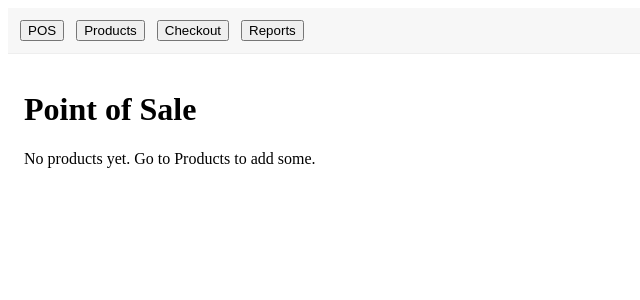
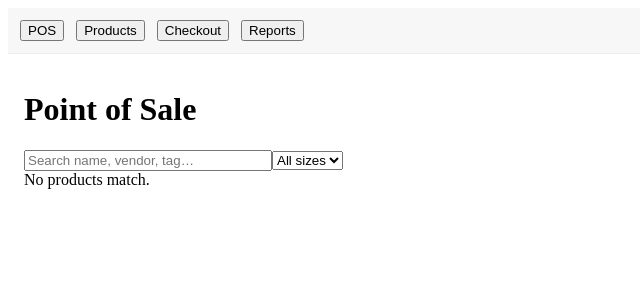
Before and after one commit to iprint3022-drewifey/Dirt-Inventory-POS, a React (Vite) app: page / in a window 1280 px wide. Shown: the top 300 px of the page, without its empty margins (0-640 px from the left). Built offline with nearby package versions, Linux system fonts and the light colour scheme.

Commit message:
Update POS.tsx

```diff
--- a/src/pages/POS.tsx
+++ b/src/pages/POS.tsx
@@ -1,38 +1,58 @@
-// src/pages/POS.tsx
-import { useMemo, useState } from "react";
+import { useEffect, useMemo, useState } from "react";
 import { inventoryStore } from "../store";
+import type { Item } from "../types";
 
 export default function POSPage() {
-  const items = useMemo(() => inventoryStore.getItems() ?? [], []);
+  const [items, setItems] = useState<Item[]>(inventoryStore.getItems());
+  const [q, setQ] = useState("");
+  const [sizeFilter, setSizeFilter] = useState<string>("");
 
-  if (!items.length) {
-    return (
-      <div className="p-4">
-        <h1 className="text-xl font-semibold mb-4">Point of Sale</h1>
-        <div>No products yet. Go to Products to add some.</div>
-      </div>
-    );
-  }
+  useEffect(() => inventoryStore.subscribeItems(() => setItems(inventoryStore.getItems())), []);
+
+  const filtered = useMemo(() => {
+    const lower = q.trim().toLowerCase();
+    return items.filter(it => {
+      const byQ = !lower || it.name.toLowerCase().includes(lower) || (it.vendor||"").toLowerCase().includes(lower) || (it.tags||[]).some(t=>t.toLowerCase().includes(lower));
+      const bySize = !sizeFilter || (it.sizes||[]).some(s=>s.size===sizeFilter);
+      return byQ && bySize;
+    });
+  }, [items, q, sizeFilter]);
+
+  const allSizes = useMemo(()=>Array.from(new Set(items.flatMap(i=>i.sizes?.map(s=>s.size)||[]))),[items]);
 
   return (
     <div className="p-4">
-      <h1 className="text-xl font-semibold mb-4">Point of Sale</h1>
-      <div style={{ display: "grid", gap: 16, gridTemplateColumns: "repeat(auto-fill, minmax(240px, 1fr))" }}>
-        {items.map((it) => (
-          <POSCard key={it.id} itemId={it.id} />
-        ))}
+      <h1 className="text-xl font-semibold mb-3">Point of Sale</h1>
+
+      <div className="flex flex-wrap gap-2 mb-4">
+        <input
+          className="border rounded px-3 py-2"
+          placeholder="Search name, vendor, tag…"
+          value={q}
+          onChange={(e)=>setQ(e.target.value)}
+          style={{ minWidth: 240 }}
+        />
+        <select className="border rounded px-3 py-2" value={sizeFilter} onChange={e=>setSizeFilter(e.target.value)}>
+          <option value="">All sizes</option>
+          {allSizes.map(s => <option key={s} value={s}>{s}</option>)}
+        </select>
+      </div>
+
+      {filtered.length === 0 && <div>No products match.</div>}
+
+      <div style={{ display:"grid", gap:16, gridTemplateColumns:"repeat(auto-fill, minmax(240px, 1fr))" }}>
+        {filtered.map(it => <POSCard key={it.id} item={it} />)}
       </div>
     </div>
   );
 }
 
-function POSCard({ itemId }: { itemId: string }) {
-  const item = (inventoryStore.getItems() || []).find((i) => i.id === itemId);
-  if (!item) return null;
-
+function POSCard({ item }: { item: Item }) {
   const [size, setSize] = useState<string>(item.sizes?.[0]?.size ?? "");
   const [adding, setAdding] = useState(false);
   const hasSizes = !!(item.sizes && item.sizes.length > 0);
+  const chosen = (item.sizes||[]).find(s=>s.size===size);
+  const low = typeof item.lowStockThreshold==="number" && chosen && chosen.stock<=item.lowStockThreshold!;
 
   const onAdd = () => {
     inventoryStore.addToCart({
@@ -44,54 +64,43 @@ function POSCard({ itemId }: { itemId: string }) {
       unitCost: item.cost,
       imageUrl: item.imageUrl,
     });
-    setAdding(true);
-    setTimeout(() => setAdding(false), 900);
+    setAdding(true); setTimeout(()=>setAdding(false), 850);
   };
 
   return (
-    <div style={{ border: "1px solid #e5e7eb", padding: 12, borderRadius: 12, display: "flex", flexDirection: "column" }}>
-      {item.imageUrl ? (
-        <img
-          src={item.imageUrl}
-          alt={item.name}
-          style={{ height: 160, objectFit: "cover", borderRadius: 10, marginBottom: 8 }}
-          onError={(e) => ((e.currentTarget.style.display = "none"))}
-        />
-      ) : (
-        <div style={{ height: 160, background: "#f3f4f6", borderRadius: 10, marginBottom: 8, display: "flex", alignItems: "center", justifyContent: "center" }}>
-          No Image
+    <div style={{ border:"1px solid #e5e7eb", borderRadius:16, overflow:"hidden", background:"#fff", boxShadow:"0 1px 6px rgba(0,0,0,.06)" }}>
+      <div style={{ position:"relative", height: 180, background:"#f3f4f6" }}>
+        {item.imageUrl && (
+          <img src={item.imageUrl} alt={item.name} style={{ width:"100%", height:"100%", objectFit:"cover" }}
+               onError={(e)=>{(e.currentTarget as HTMLImageElement).style.display="none";}}/>
+        )}
+        {low && (
+          <div style={{ position:"absolute", top:8, left:8, background:"#fef3c7", color:"#92400e", padding:"2px 8px", borderRadius:999, fontSize:12 }}>
+            Low • {chosen?.stock ?? 0} left
           </div>
         )}
+      </div>
 
-      <div style={{ fontWeight: 600 }}>{item.name}</div>
-      <div style={{ color: "#4b5563", marginBottom: 8 }}>${item.price.toFixed(2)}</div>
+      <div style={{ padding:12, display:"grid", gap:8 }}>
+        <div style={{ fontWeight:700 }}>{item.name}</div>
+        <div style={{ color:"#4b5563" }}>${item.price.toFixed(2)}</div>
 
         {hasSizes && (
-        <select
-          value={size}
-          onChange={(e) => setSize(e.target.value)}
-          style={{ border: "1px solid #e5e7eb", borderRadius: 6, padding: "6px 8px", marginBottom: 8 }}
-        >
-          {item.sizes!.map((s) => (
-            <option key={s.size} value={s.size}>
-              {s.size}{Number.isFinite(s.stock) ? ` (${s.stock} left)` : ""}
-            </option>
+          <select value={size} onChange={(e)=>setSize(e.target.value)} className="border rounded px-2 py-1">
+            {item.sizes!.map(s => (
+              <option key={s.size} value={s.size}>{s.size}{Number.isFinite(s.stock) ? ` (${s.stock})` : ""}</option>
             ))}
           </select>
         )}
 
         <button
           onClick={onAdd}
-        style={{
-          background: adding ? "#16a34a" : "#000",
-          color: "#fff",
-          padding: "8px 10px",
-          borderRadius: 8,
-          marginTop: "auto",
-        }}
+          className="px-3 py-2 rounded"
+          style={{ background: adding ? "#16a34a" : "#111827", color:"#fff" }}
         >
           {adding ? "✓ Added" : "Add to Cart"}
         </button>
       </div>
+    </div>
   );
 }
```
Lines whose indentation alone changed are shown as unchanged.
